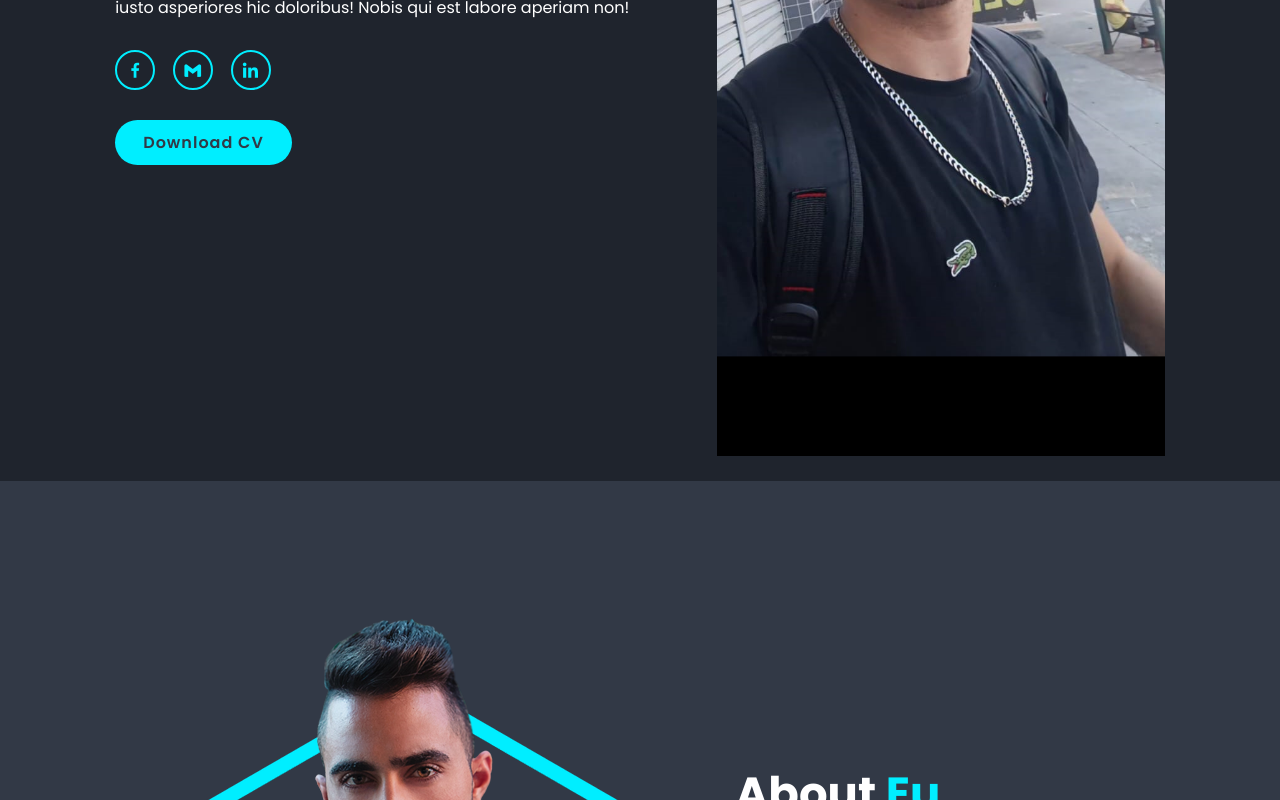
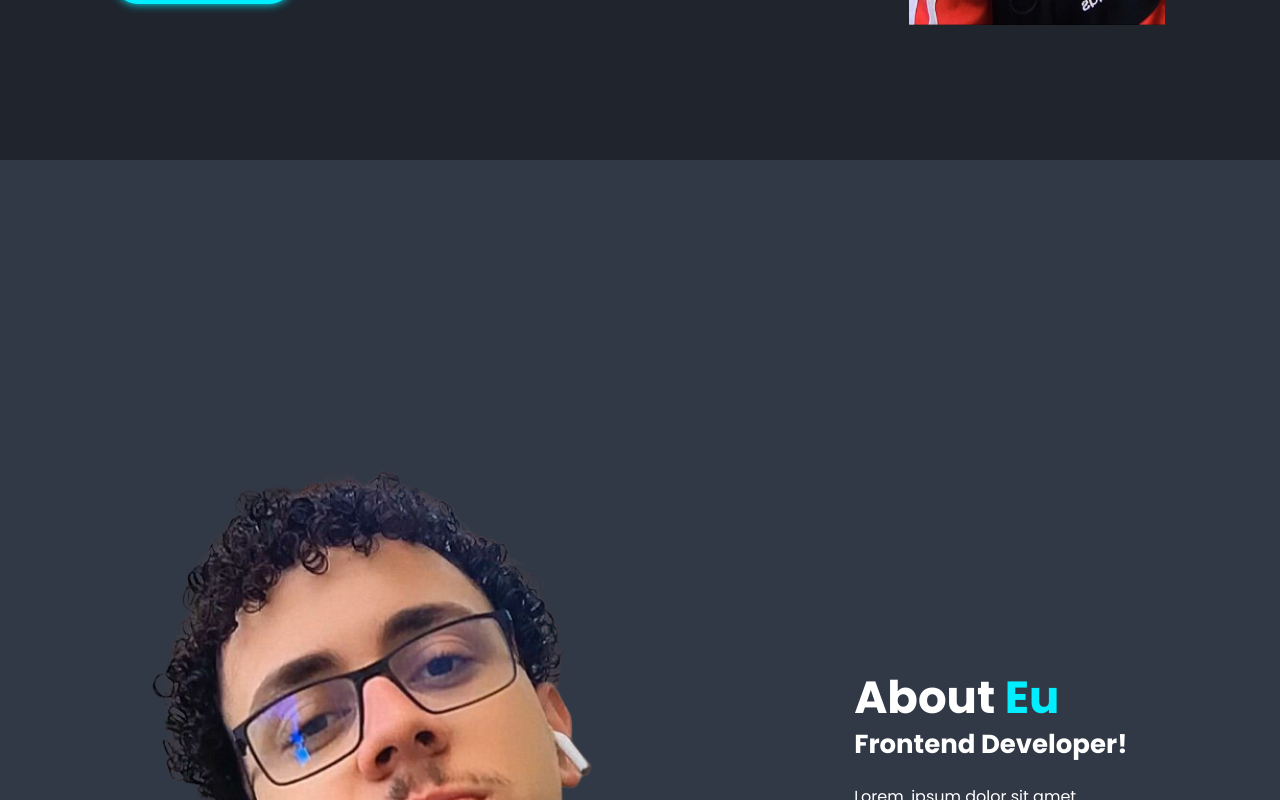
Before and after one commit to mrquirino/Repositorio-MatheusQuirino, a plain HTML site: page index.html in a window 1280 px wide. Shown: the part 640-1440 px from the top of the page. Drawn offline with nearby package versions, Linux system fonts and the light colour scheme.

Commit message:
ajustes.js

```diff
--- a/css/style.css
+++ b/css/style.css
@@ -82,7 +82,7 @@ section{
 }
 
 .home-img img {
-    width: 35vw;
+    width: 20vw;
 }
 
 .home-content h3 {
@@ -134,7 +134,7 @@ span        {
     padding: 1rem 2.8rem;
     background: var(--main-color);
     border-radius: 4rem;
-    box-shadow: 0 0 1 var(--main-color);
+    box-shadow: 0 0 1rem var(--main-color);
     font-size: 1.6rem;
     color: var(--second-bg-color);
     letter-spacing: .1rem;
@@ -143,6 +143,8 @@ span        {
 }
 
 .btn:hover {
+    background: var(--second-bg-color);
+    color: var(--main-color);
     box-shadow: none;
 }
 
--- a/index.html
+++ b/index.html
@@ -49,14 +49,14 @@
         </div>
 
         <div class="home-img">
-            <img src="images/home.png "alt="">
+            <img src="images/home1.png "alt="">
         </div>
     </section>
 
     <!--about select design-->
     <section class="about" id="about">
         <div class="about-image">
-            <img src="images/about.png" alt="">
+            <img src="images/home1.png" alt="">
         </div>
 
         <div class="about-content">
```
Also changed, not shown: images/home1.png (added).
